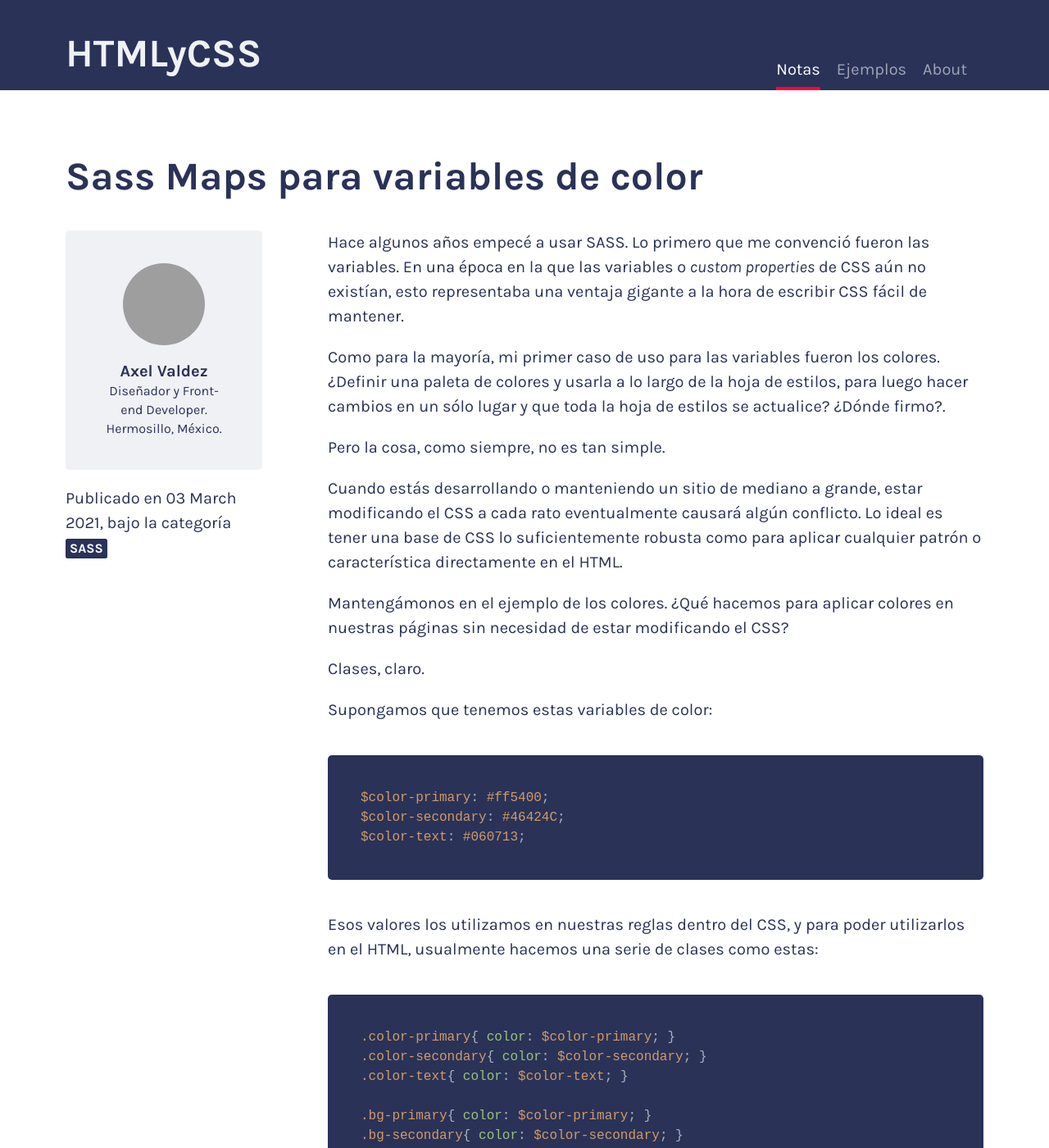
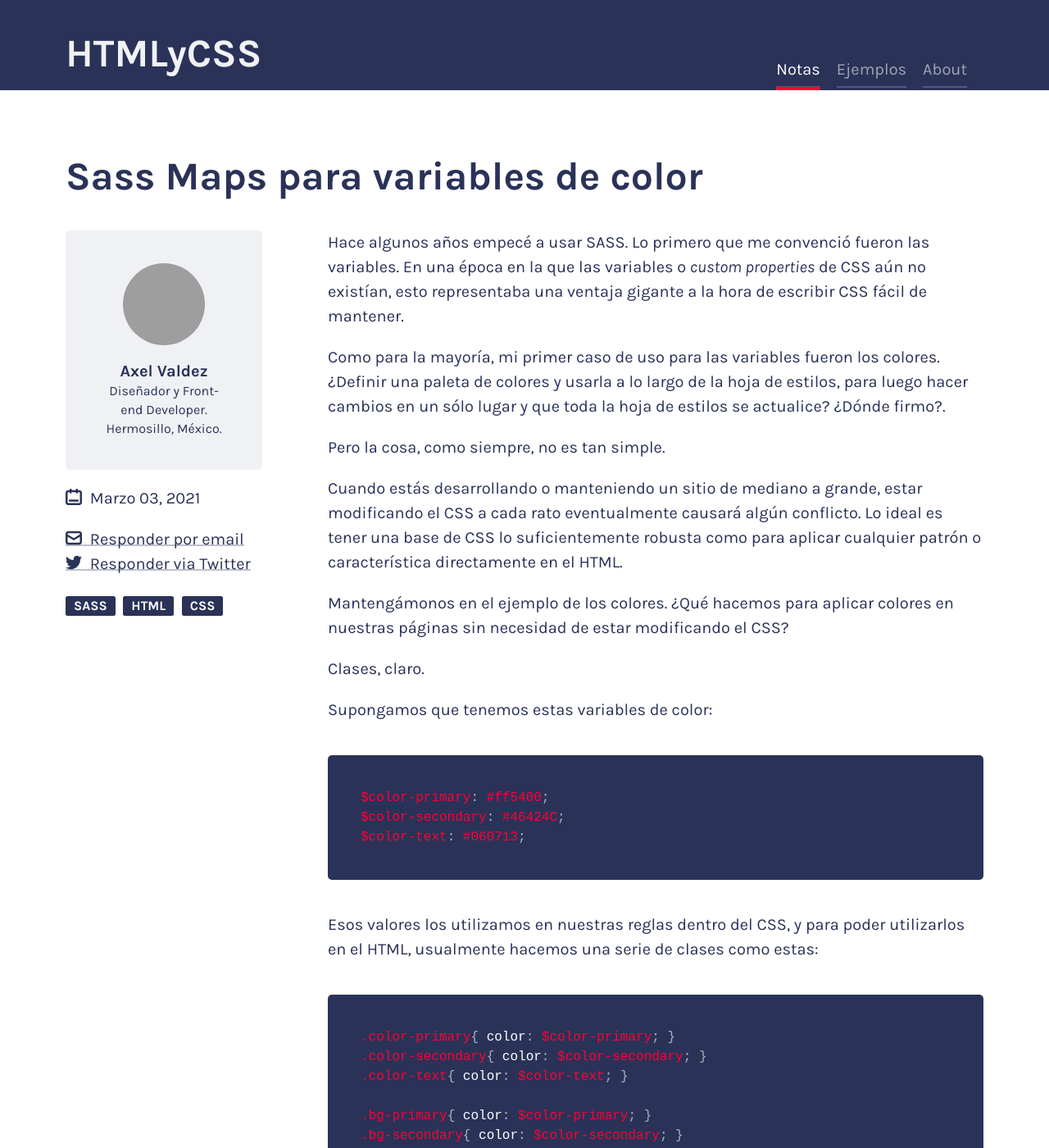
Before and after one commit to axelvaldez/htmlycss, a Jekyll site: the page built from _posts/2021-03-3-sass-maps.md, in a window 1280 px wide and 1400 px high. Shown: the whole window at 82% size. Built offline with Jekyll 4.4.1, drawn with Linux system fonts in a browser that asks for light colours; grey boxes are pictures that could not be loaded.

Commit message:
add dates in spanish, home description, changed colors in highlighting

```diff
--- a/_layouts/post.html
+++ b/_layouts/post.html
@@ -28,7 +28,23 @@
           </p>
         </div>
 
-        <p>Publicado en <time datetime="{{ page.date | date: "%Y-%m-%d" }}">{{ page.date | date_to_long_string }}</time>, bajo la categoría <a href="" class="tag">sass</a></p>
+        {% assign month = page.date | date: '%m' | minus: 1%}
+        <p>
+          {% include icons/calendar.svg %}
+          {{ site.data.months.names[month] }}
+          {{ page.date | date: "%d, %Y" }}
+        </p>
+
+        <p class="mb-4">
+          <a href="#respond">{% include icons/envelope.svg %} Responder por email</a><br>
+          <a href="#respond">{% include icons/social-twitter.svg %} Responder via Twitter</a>
+        </p>
+
+        <p>
+          <a href="" class="tag">sass</a>
+          <a href="" class="tag">html</a>
+          <a href="" class="tag">css</a>
+        </p>
       </div>
 
     </div>
--- a/_sass/highlight.scss
+++ b/_sass/highlight.scss
@@ -10,10 +10,10 @@ mono-3:  #5c6370
 hue-1:   #56b6c2
 hue-2:   #61aeee
 hue-3:   #c678dd
-hue-4:   #98c379
+hue-4:   #fff
 hue-5:   #e06c75
 hue-5-2: #be5046
-hue-6:   #d19a66
+hue-6:   #f03
 hue-6-2: #e6c07b
 
 */
@@ -54,7 +54,7 @@ hue-6-2: #e6c07b
 .hljs-addition,
 .hljs-attribute,
 .hljs-meta-string {
-  color: #98c379;
+  color: #fff;
 }
 
 .hljs-built_in,
@@ -70,7 +70,7 @@ hue-6-2: #e6c07b
 .hljs-selector-attr,
 .hljs-selector-pseudo,
 .hljs-number {
-  color: #d19a66;
+  color: #f03;
 }
 
 .hljs-symbol,
--- a/_sass/main.scss
+++ b/_sass/main.scss
@@ -76,13 +76,18 @@ p, h1, h2, h3, h4{
   margin-bottom: 1rem;
 }
 
-h1, h2, h3, h4{
-  font-weight: 600;
+.content-main{
 
-  &:not(:first-child){
-    margin-top: 2rem;
+  h1, h2, h3, h4{
+    font-weight: 600;
+
+    &:not(:first-child){
+      margin-top: 2rem;
+    }
   }
+
 }
+
 
 p:last-child{
   margin-bottom: 0;
@@ -93,8 +98,26 @@ small, .small{
 }
 
 a{
-  color: color("acc1");
+  color: color("text");
+  background-image: linear-gradient(
+    0deg,
+    transparent 0,
+    transparent 3px,
+    rgba(color("bak1"), .5) 3px,
+    rgba(color("bak1"), .5) 5px,
+    transparent 5px);
   text-decoration: none;
+
+  &:hover{
+    color: color("acc1");
+    background-image: linear-gradient(
+    0deg,
+    transparent 0,
+    transparent 3px,
+    rgba(color("acc1"), .5) 3px,
+    rgba(color("acc1"), .5) 5px,
+    transparent 5px);
+  }
 }
 
 /* --HEADER */
@@ -188,6 +211,7 @@ main{
       display: flex;
       flex-direction: row;
       justify-content: center;
+      align-items: flex-start;
     }
 
   }
@@ -205,6 +229,12 @@ main{
   max-width: 40rem;
   margin: 4rem auto 0 auto;
   order: 1;
+  position: sticky;
+  top: 2rem;
+
+  a{
+    border: none;
+  }
 
   @media (min-width: 64rem){
     margin: 0 4rem 0 0;
@@ -262,10 +292,10 @@ footer{
   }
 
   h2{
-    margin-top: 0;
+    margin-top: 0 !important;
   }
 
-  time{
+  .date{
     font-size: $font-size-small;
     color: color("bak1");
   }
@@ -286,14 +316,21 @@ pre{
 
 .tag{
   font-size: $font-size-small;
-  padding: 0 .25rem;
-  margin-right: .5rem;
+  padding: 0 .5rem;
+  margin-right: .25rem;
   border-radius: $radius / 2;
   display: inline-block;
   background: color("text");
   color: color("bak3");
   text-transform: uppercase;
   font-weight: 600;
+  border: none;
+
+  &:hover{
+    color: color("bak3");
+    background: color("acc1");
+    border: none;
+  }
 }
 
 // --CARDS
@@ -324,4 +361,22 @@ pre{
   display: block;
 }
 
+// --ICONS
+
+.icon {
+  width: 20px;
+  height: 20px;
+  margin-right: .25rem;
+  position: relative;
+  top: 2px;
+  fill: currentColor;
+}
+
+// --intro (home)
+
+.intro{
+  font-size: $font-size-2;
+  padding: 2rem 0 6rem;
+}
+
 @import "highlight.scss";
```
Also changed, not shown: _data/months.yml (added, +13 -0 lines), _layouts/home.html (+9 -12 lines), _includes/icons/axel-neg.svg (added), _includes/icons/axel.svg (added), _includes/icons/calendar.svg (added), _includes/icons/envelope.svg (added), _includes/icons/social-dribbble.svg (added), _includes/icons/social-github.svg (added), _includes/icons/social-gmail.svg (added), _includes/icons/social-instagram.svg (added), _includes/icons/social-linkedin.svg (added), _includes/icons/social-twitter.svg (added).
